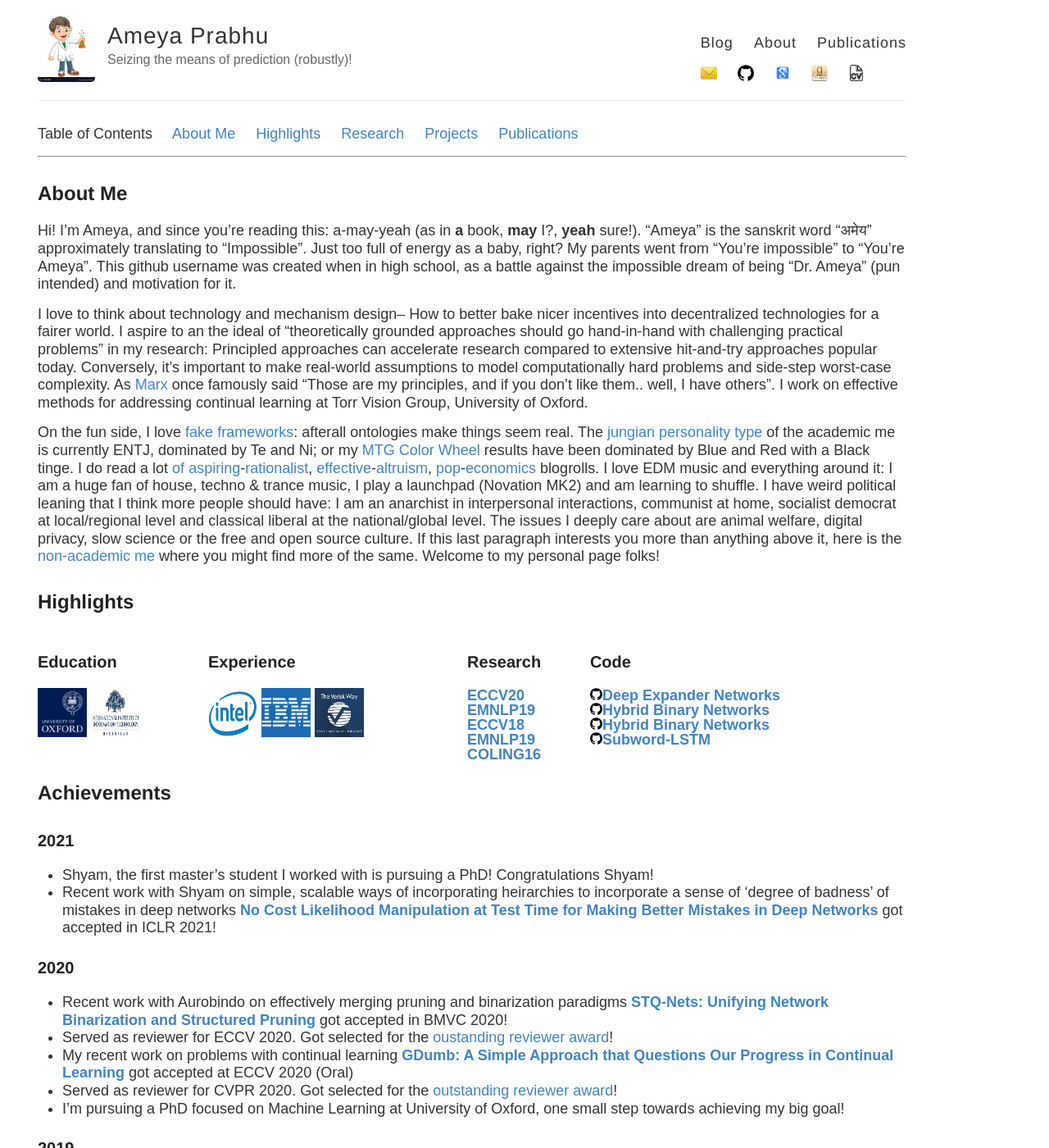
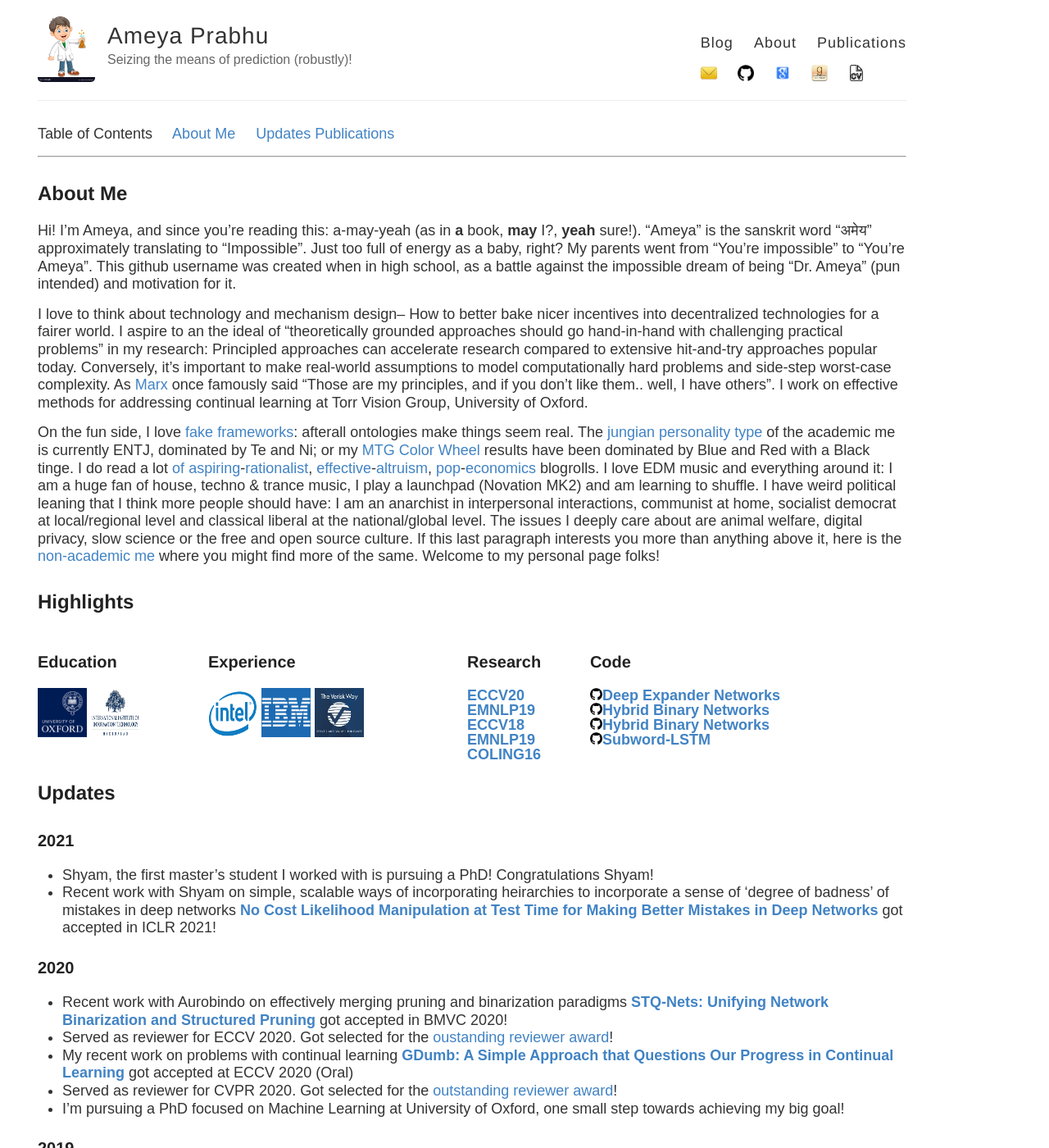
Before and after one commit to drimpossible/drimpossible.github.io, a Jekyll site: the page built from about/index.md, in a window 1280 px wide and 1400 px high. Shown: the whole window at 82% size. Built offline with Jekyll 4.4.1, drawn with Linux system fonts in a browser that asks for light colours.

Commit message:
Update index.md

```diff
--- a/about/index.md
+++ b/about/index.md
@@ -5,8 +5,7 @@ layout: page
 permalink: "/"
 dsq_thread_id:
 ---
-Table of Contents     [About Me](#biography)     [Highlights](#highlights)     [Research](#research)
- [Projects](#projects)     [Publications](#publications)
+Table of Contents     [About Me](#biography)     [Updates](#updates)          [Publications](/publications)
 
 ---
 
@@ -29,7 +28,7 @@ On the fun side, I love [fake frameworks](https://www.lesswrong.com/posts/wDP4ZW
 </tr>
 </table>
 
-## <a name="achievements" id="achievements"></a>Achievements
+## <a name="updates" id="updates"></a>Updates
 
 ### 2021
 
```
